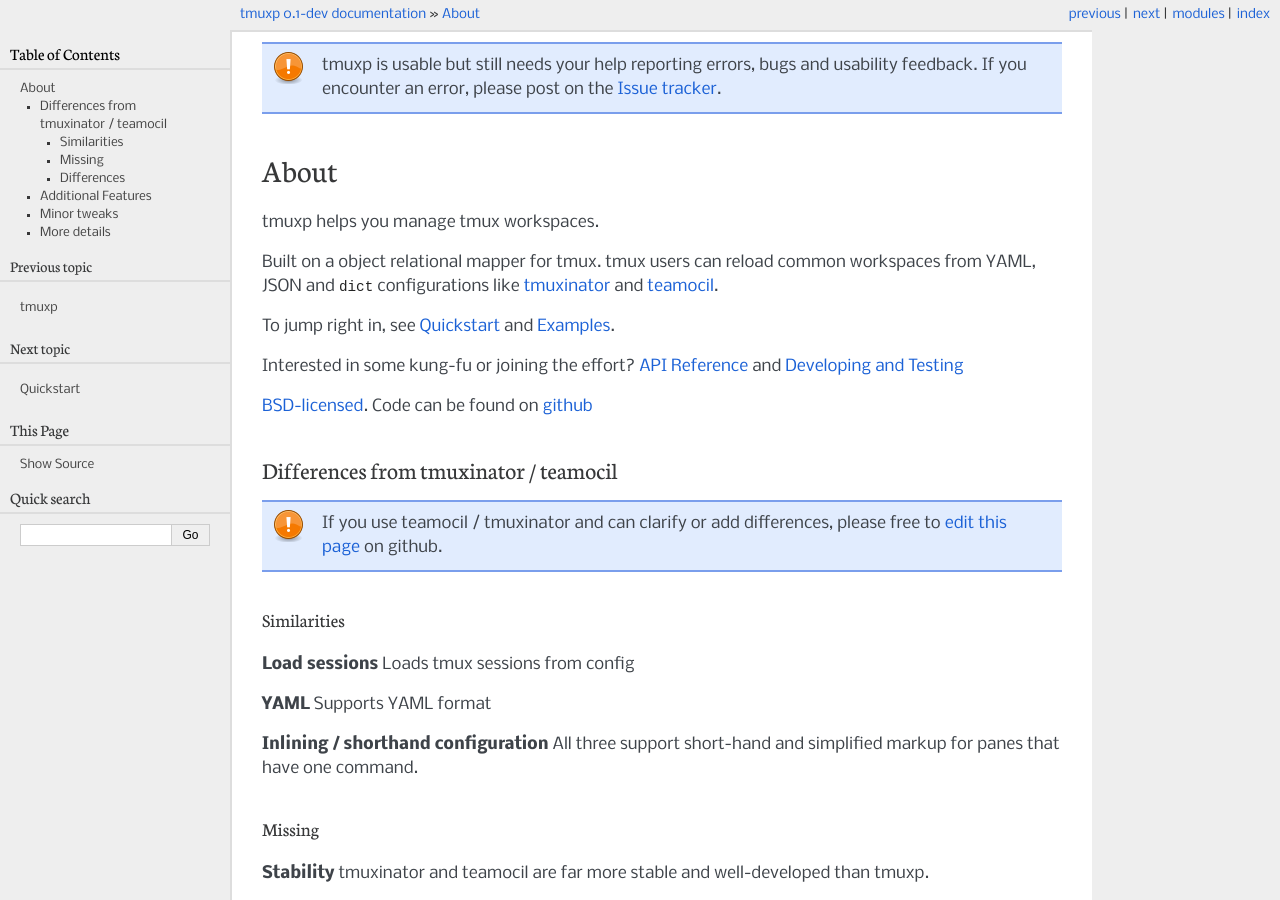
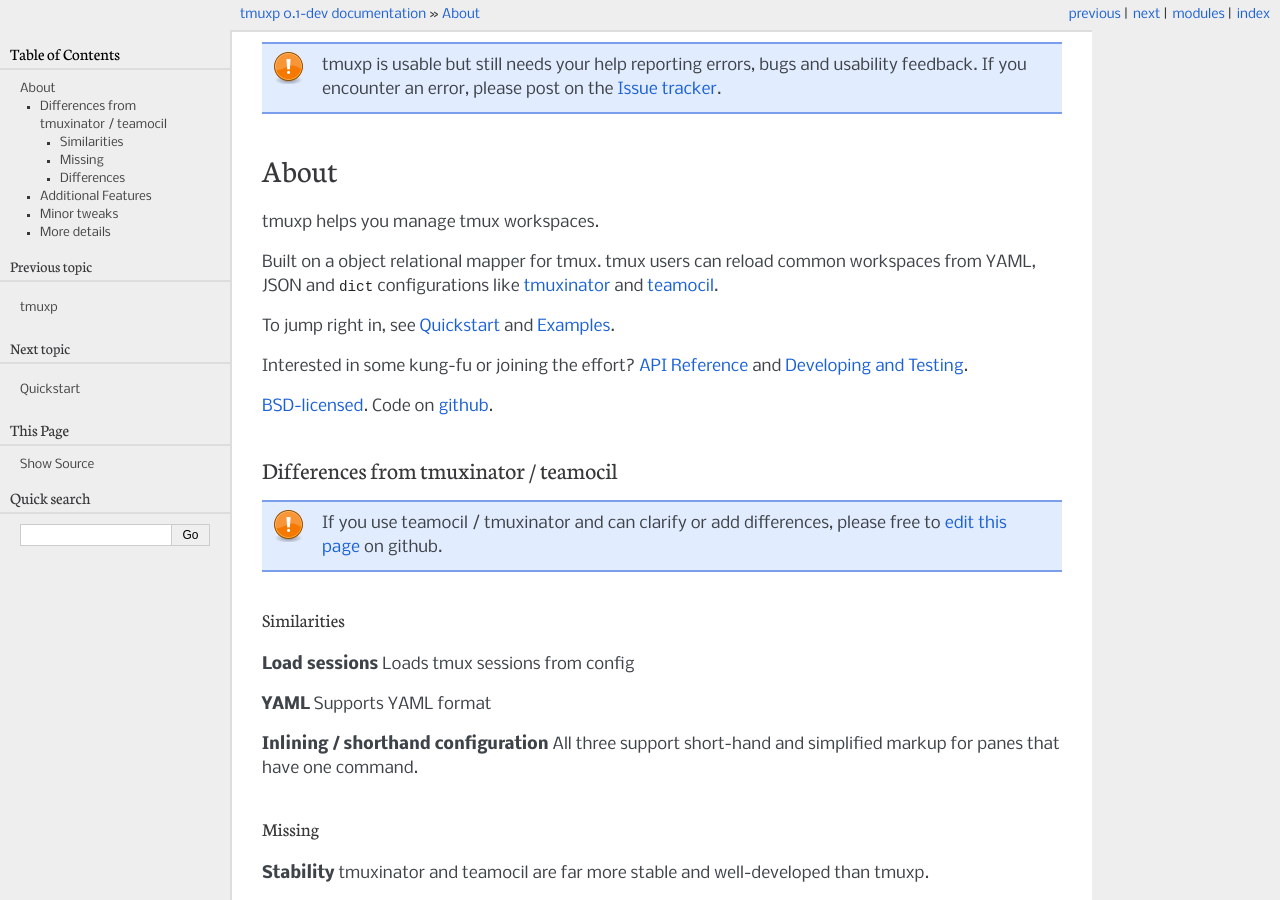
Before and after one commit to tmux-python/tmuxp, a Sphinx documentation site: the page built from doc/about.rst, in a window 1280 px wide and 900 px high. Built offline with Sphinx 7.4.7, drawn with Linux system fonts in a browser that asks for light colours.

Commit message:
docs: fix link and punctuation

```diff
--- a/doc/about.rst
+++ b/doc/about.rst
@@ -15,10 +15,10 @@
 To jump right in, see :ref:`quickstart` and :ref:`examples`.
 
 Interested in some kung-fu or joining the effort? :ref:`api` and
-:ref:`developing`
+:ref:`developing`.
 
-`BSD-licensed`_. Code can be found on `github
-<http://github.com/tony/tmuxp.>`_
+`BSD-licensed`_. Code on `github
+<http://github.com/tony/tmuxp>`_.
 
 Differences from tmuxinator / teamocil
 --------------------------------------
```
